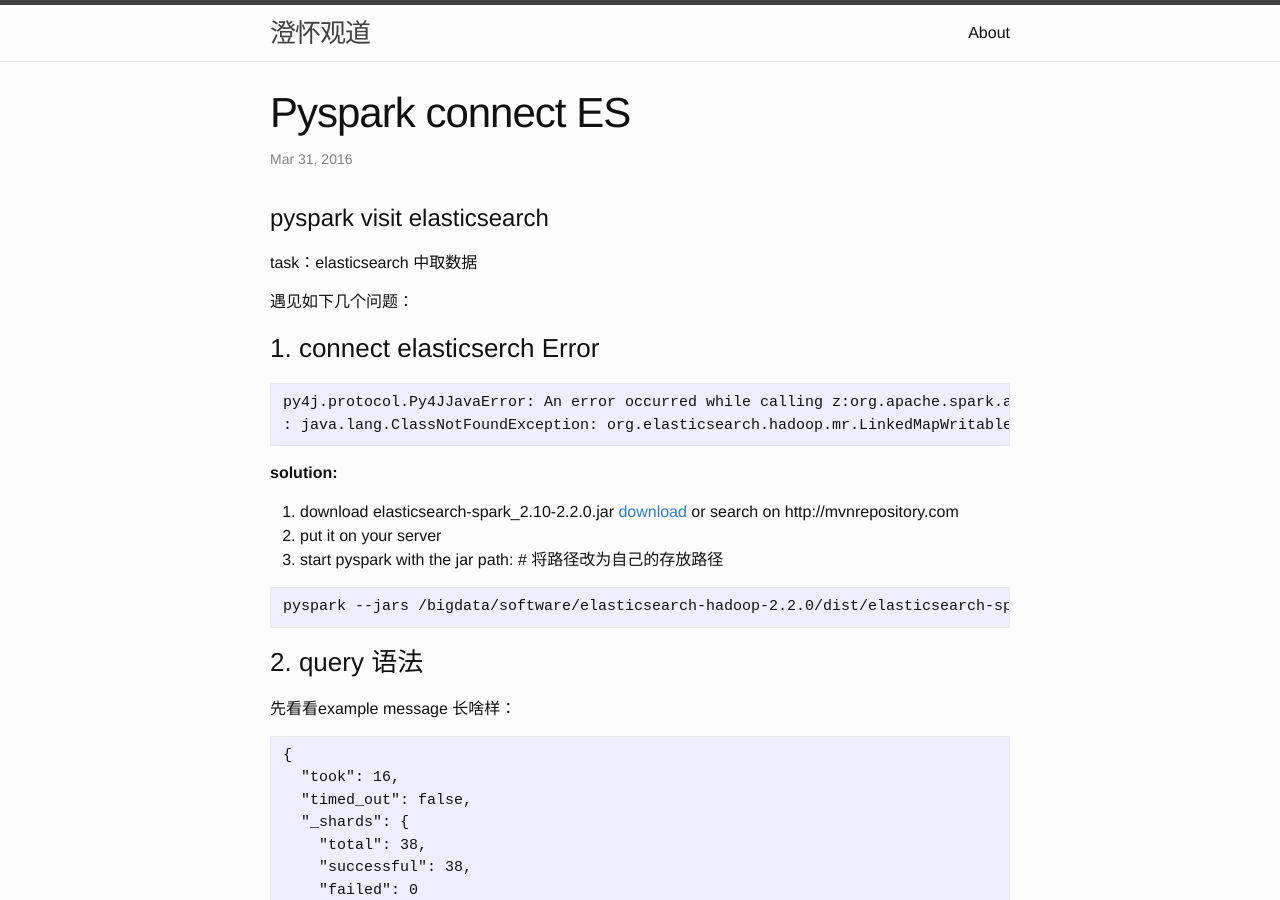
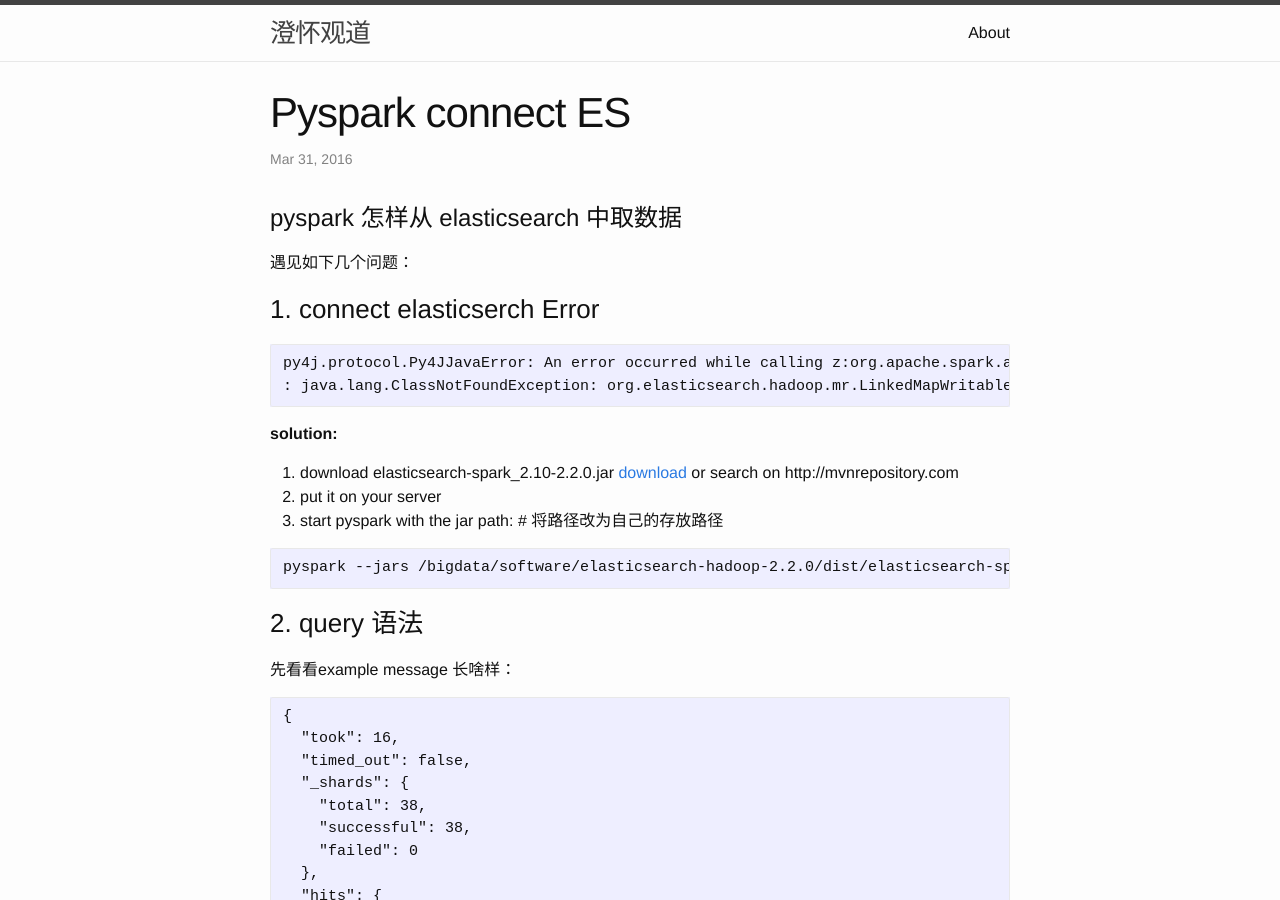
Before and after one commit to gratefulbuaa/gratefulbuaa.github.io, a Jekyll site: the page built from _posts/2016-03-30-Pyspark_start.markdown, in a window 1280 px wide and 900 px high. Built offline with Jekyll 4.4.1, drawn with Linux system fonts in a browser that asks for light colours.

Commit message:
first blog

```diff
--- a/_posts/2016-03-30-Pyspark_start.markdown
+++ b/_posts/2016-03-30-Pyspark_start.markdown
@@ -6,9 +6,9 @@ category: 随手记
 tagline: "Supporting tagline"
 tags: [Pyspark, elasticsearch,]
 ---
-# pyspark visit elasticsearch
 
-task：elasticsearch 中取数据
+
+# pyspark 怎样从 elasticsearch 中取数据
 
 遇见如下几个问题：
 
```
